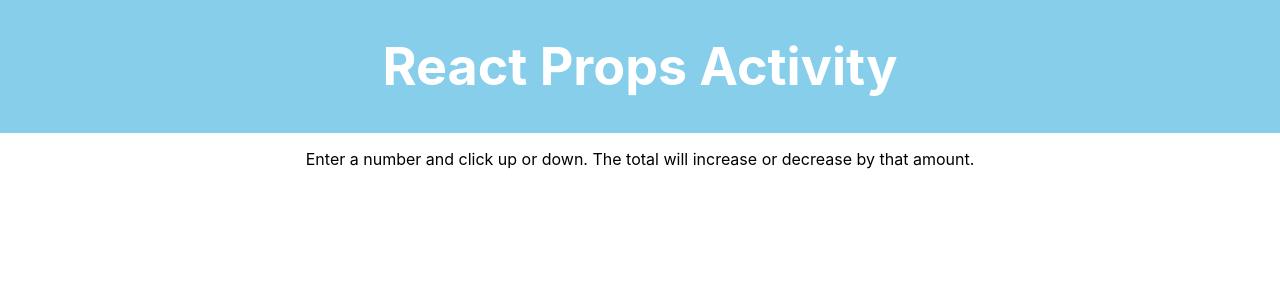
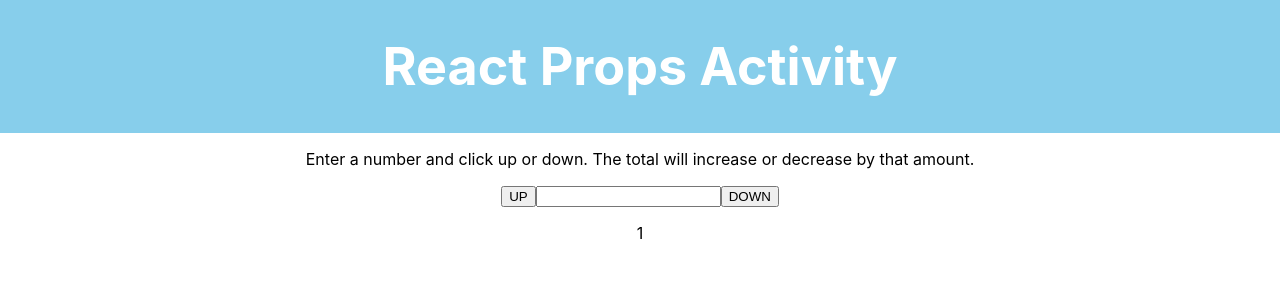
Before and after one commit to kberkeland/react-props-activity, a React (Create React App) app: page / in a window 1280 px wide. Shown: the top 300 px of the page. Built offline with nearby package versions, Linux system fonts and the light colour scheme.

Commit message:
Enter number buttons are working

```diff
--- a/src/App.js
+++ b/src/App.js
@@ -2,13 +2,18 @@ import React, { Component } from 'react';
 // import logo from './logo.svg';
 import Header from './components/Header.js'
 import './App.css';
+import EnterNumber from './components/EnterNumber.js';
 
 class App extends Component {
+
+
+
   render() {
     return (
       <div className="App">
         <Header />
         <p>Enter a number and click up or down. The total will increase or decrease by that amount.</p>
+        <EnterNumber />
       </div>
     );
   }
--- /dev/null
+++ b/src/components/EnterNumber.js
@@ -0,0 +1,47 @@
+import React, { Component } from 'react';
+
+class EnterNumber extends Component {
+    constructor() {
+        super();
+        this.state = {
+            currentNum: 1,
+        };
+    }
+
+    onUpClick = (event) => {
+        let newNumber = Number(this.state.currentNum) + 1;
+        console.log(event.target.value);
+        console.log(newNumber);
+        this.setState({
+            currentNum: newNumber,
+        });
+    };
+
+    onDownClick = (event) => {
+        let newNumber = Number(this.state.currentNum) - 1;
+        console.log(event.target.value);
+        console.log(newNumber);
+        this.setState({
+            currentNum: newNumber,
+        });
+    };
+
+    currentNumChange = (event) => {
+        this.setState({
+            currentNum: event.target.value,
+        });
+    };
+
+    render() {
+        return (
+            <div>
+                <button onClick={this.onUpClick}>UP</button>
+                <input onChange={this.currentNumChange} />
+                <button onClick={this.onDownClick}>DOWN</button>
+                <p>{this.state.currentNum}</p>
+            </div>
+    );
+  }
+}
+
+export default EnterNumber;
```
Also changed, not shown: src/components/CurrentTotal.js (added, +21 -0 lines), src/components/History.js (added, +21 -0 lines).
